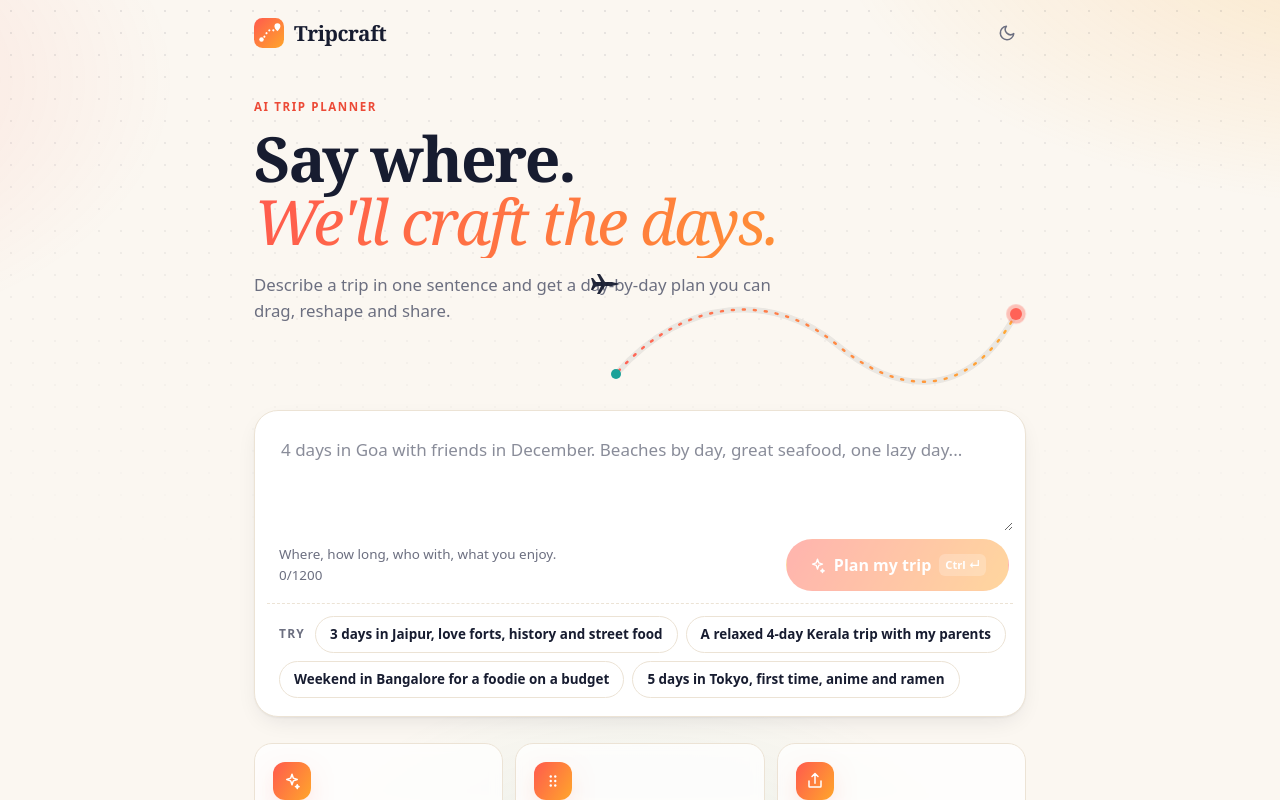
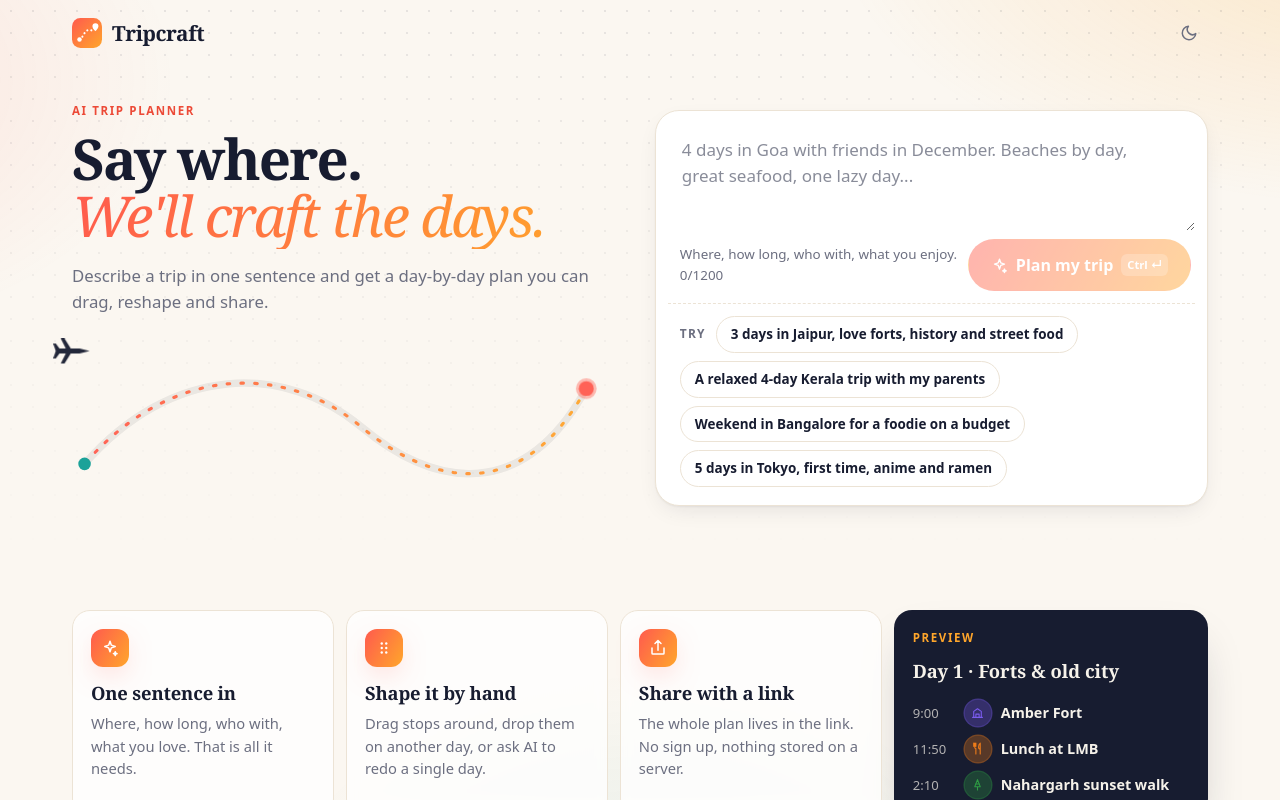
Before and after one commit to saiteja7065/tripcraft, a React (Vite) app: page / in a window 1280 px wide. Shown: the top 800 px of the page. Built offline with nearby package versions, Linux system fonts and the light colour scheme; no server answers.

Commit message:
two column layout on desktop

```diff
--- a/src/App.jsx
+++ b/src/App.jsx
@@ -158,7 +158,7 @@ export default function App() {
   const collapsed = Boolean(trip) && !editing && !loading
 
   return (
-    <div className={`app ${landing ? 'is-landing' : ''}`}>
+    <div className={`app ${landing ? 'is-landing' : ''} ${trip ? 'has-trip' : 'is-intro'}`}>
       <a className="skip-link" href="#trip-input">
         Skip to trip input
       </a>
--- a/src/components/Itinerary.jsx
+++ b/src/components/Itinerary.jsx
@@ -69,6 +69,9 @@ export default function Itinerary({
 
   return (
     <section className="itinerary" aria-labelledby="trip-title">
+      {/* two columns on desktop: the ticket + actions stay pinned on the left while
+          the days scroll on the right. on mobile both wrappers are display:contents */}
+      <div className="trip-side">
         <TripHero trip={trip} meta={meta} headingRef={headingRef} />
 
         <div className="trip-actions">
@@ -103,6 +106,19 @@ export default function Itinerary({
           </details>
         )}
 
+        {trip.tips.length > 0 && (
+          <aside className="tips" aria-label="Good to know">
+            <h3>Good to know</h3>
+            <ul>
+              {trip.tips.map((t, i) => (
+                <li key={i}>{t}</li>
+              ))}
+            </ul>
+          </aside>
+        )}
+      </div>
+
+      <div className="trip-main">
         <DayTabs days={trip.days} active={day} onChange={setActive} />
 
         <DayView
@@ -118,17 +134,7 @@ export default function Itinerary({
           onMoveToDay={moveToDay}
           onRefine={onRefineDay}
         />
-
-      {trip.tips.length > 0 && (
-        <aside className="tips" aria-label="Good to know">
-          <h3>Good to know</h3>
-          <ul>
-            {trip.tips.map((t, i) => (
-              <li key={i}>{t}</li>
-            ))}
-          </ul>
-        </aside>
-      )}
+      </div>
     </section>
   )
 }
--- a/src/index.css
+++ b/src/index.css
@@ -1890,6 +1890,142 @@ body.is-dragging {
   }
 }
 
+/* ---------- desktop: use the width ---------- */
+
+/* mobile/tablet: the column wrappers don't exist as boxes, tips go last */
+.trip-side,
+.trip-main {
+  display: contents;
+}
+.tips {
+  order: 10;
+}
+
+@media (min-width: 1024px) {
+  .container,
+  .site-header {
+    max-width: 1200px;
+  }
+  .container {
+    padding-left: 32px;
+    padding-right: 32px;
+  }
+  .site-header {
+    padding-left: 32px;
+    padding-right: 32px;
+  }
+
+  /* intro (no trip yet): headline left, prompt + status right */
+  .is-intro .container {
+    display: grid;
+    grid-template-columns: minmax(0, 1fr) minmax(0, 1.05fr);
+    column-gap: 56px;
+    row-gap: 18px;
+    align-items: start;
+  }
+  .is-intro .container > * {
+    grid-column: 2;
+  }
+  .is-intro .hero {
+    grid-column: 1;
+    grid-row: 1 / span 4;
+    position: sticky;
+    top: 24px;
+    padding-top: 40px;
+  }
+  .is-intro .hero h1 {
+    font-size: clamp(3rem, 4.4vw, 4.1rem);
+  }
+  .is-intro .route-hero {
+    margin: 36px 0 0;
+    max-width: 100%;
+  }
+  .is-intro .prompt {
+    margin-top: 48px;
+  }
+  .is-intro .features {
+    grid-column: 1 / -1;
+    grid-template-columns: repeat(3, 1fr) 1.2fr;
+    margin-top: 32px;
+  }
+  .is-intro .preview-card {
+    grid-column: auto;
+  }
+
+  /* trip: pinned ticket on the left, days on the right */
+  .itinerary {
+    display: grid;
+    grid-template-columns: 340px minmax(0, 1fr);
+    column-gap: 36px;
+    align-items: start;
+  }
+  .trip-side {
+    display: flex;
+    flex-direction: column;
+    gap: 14px;
+    position: sticky;
+    top: 20px;
+    max-height: calc(100vh - 40px);
+    overflow-y: auto;
+    scrollbar-width: thin;
+    padding-bottom: 4px;
+  }
+  .trip-main {
+    display: flex;
+    flex-direction: column;
+    gap: 16px;
+  }
+  .tips {
+    order: 0;
+  }
+  /* the ticket goes back to portrait in the narrow side column */
+  .pass {
+    flex-direction: column;
+  }
+  .pass-main {
+    padding: 24px 24px 20px;
+  }
+  .pass-dest {
+    font-size: 2.6rem;
+  }
+  .pass-stub {
+    width: auto;
+    border-left: none;
+    border-top: 2px dashed rgba(255, 255, 255, 0.45);
+    padding: 16px 24px 20px;
+  }
+  .pass-stub::before,
+  .pass-stub::after {
+    top: -12px;
+    bottom: auto;
+  }
+  .pass-stub::before {
+    left: -11px;
+  }
+  .pass-stub::after {
+    left: auto;
+    right: -11px;
+  }
+  .pass-stub dl {
+    flex-direction: row;
+    width: 100%;
+  }
+  .trip-actions .btn {
+    flex: 1 1 0;
+    padding: 0 10px;
+  }
+  .day-tabs-wrap {
+    margin: 0;
+    padding: 10px 0;
+  }
+  .day-tab {
+    min-width: 150px;
+  }
+  .day-title {
+    font-size: 2rem;
+  }
+}
+
 @media (hover: hover) and (min-width: 640px) {
   /* keep rows calm; tools fade in on hover or keyboard focus */
   .tl-tools {
```
Lines whose indentation alone changed are shown as unchanged.
